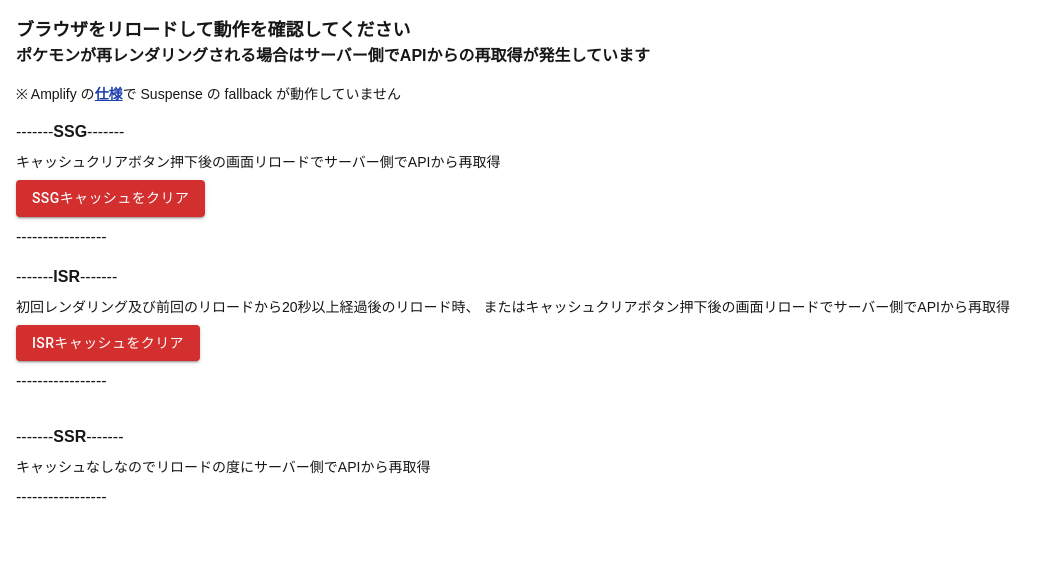
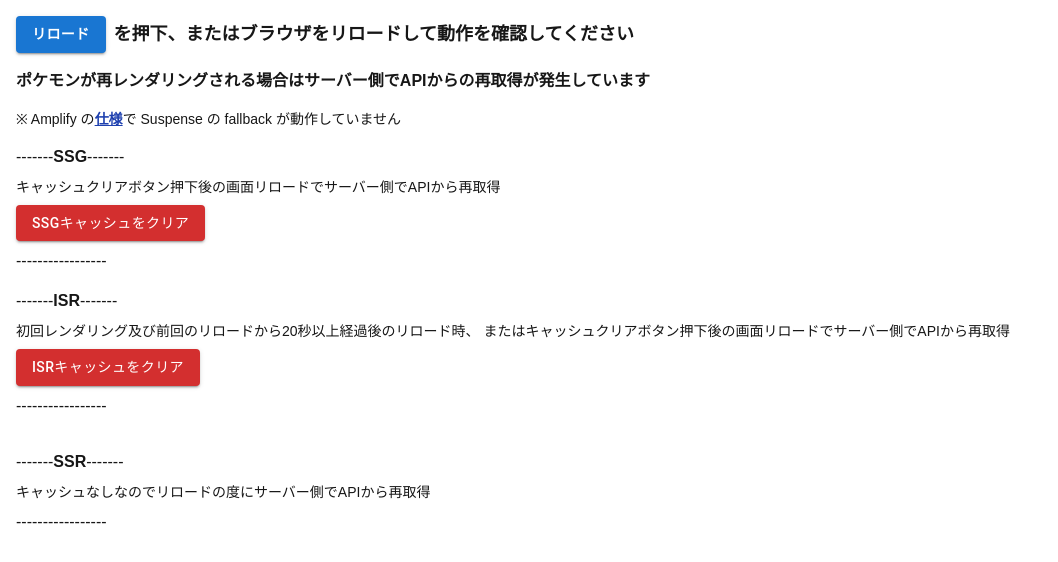
Before and after one commit to Kei-Ikeda/next-app-cache-test, a Next.js app: page / in a window 1280 px wide. Shown: the top 562 px of the page, without its empty margins (0-1058 px from the left). Built offline with nearby package versions, Linux system fonts and the light colour scheme; no server answers.

Commit message:
add reload button

```diff
--- a/src/app/page.tsx
+++ b/src/app/page.tsx
@@ -3,14 +3,16 @@ import Ssg from "@/app/_top/ssg";
 import Isr from "@/app/_top/isr";
 import Ssr from "@/app/_top/ssr";
 import Button from "@/components/button";
+import ReloadButton from "@/components/reloadButton";
 
 export default function Home() {
   return (
     <div className="p-4">
-      <p className="font-bold text-lg">
-        ブラウザをリロードして動作を確認してください
+      <p className="font-bold text-lg flex gap-x-2 items-center">
+        <ReloadButton />
+        <span>を押下、またはブラウザをリロードして動作を確認してください</span>
       </p>
-      <p className="font-bold">
+      <p className="font-bold mt-4">
         ポケモンが再レンダリングされる場合はサーバー側でAPIからの再取得が発生しています
       </p>
       <p className="text-sm mt-4">
--- /dev/null
+++ b/src/components/reloadButton/index.tsx
@@ -0,0 +1,21 @@
+"use client";
+
+import MuiButton from "@mui/material/Button";
+
+function ReloadButton() {
+  const onClickHandler = async () => {
+    window.location.reload();
+  };
+
+  return (
+    <MuiButton
+      onClick={onClickHandler}
+      variant="contained"
+      color="primary"
+      sx={{ fontWeight: "bold" }}
+    >
+      リロード
+    </MuiButton>
+  );
+}
+export default ReloadButton;
```
